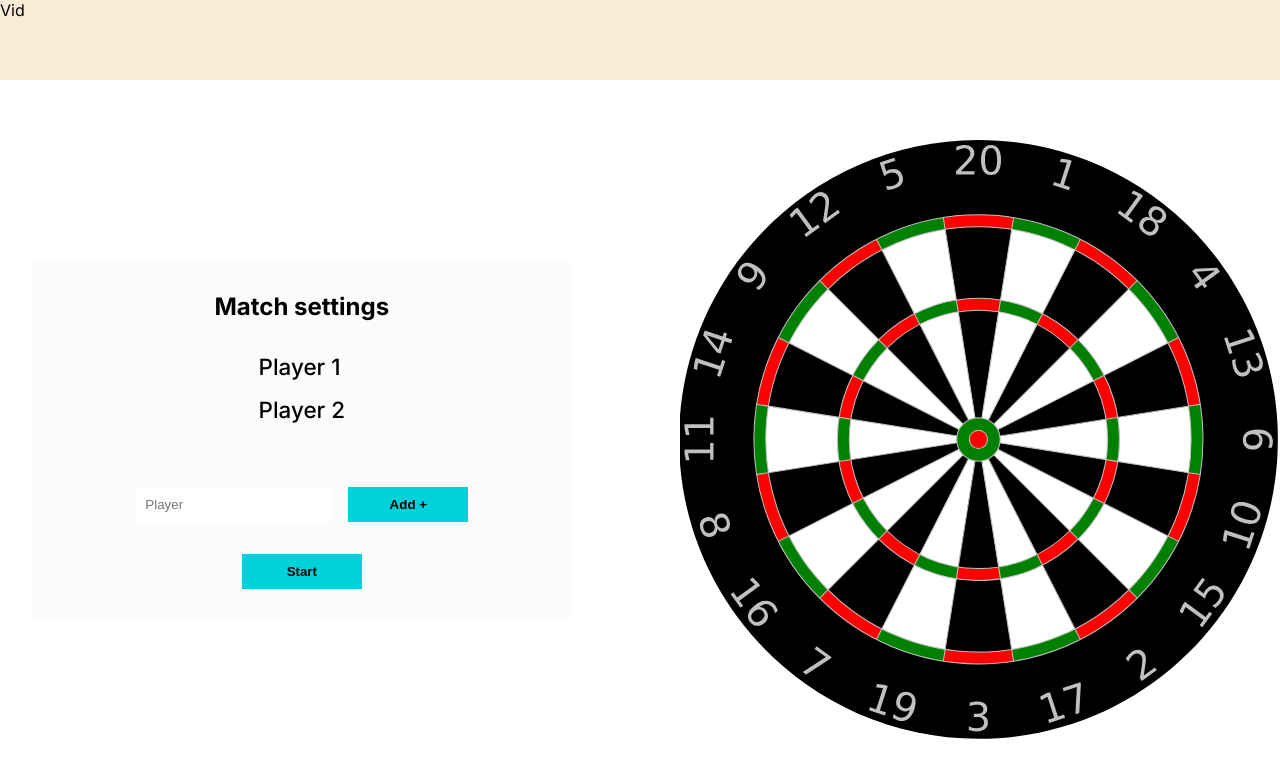
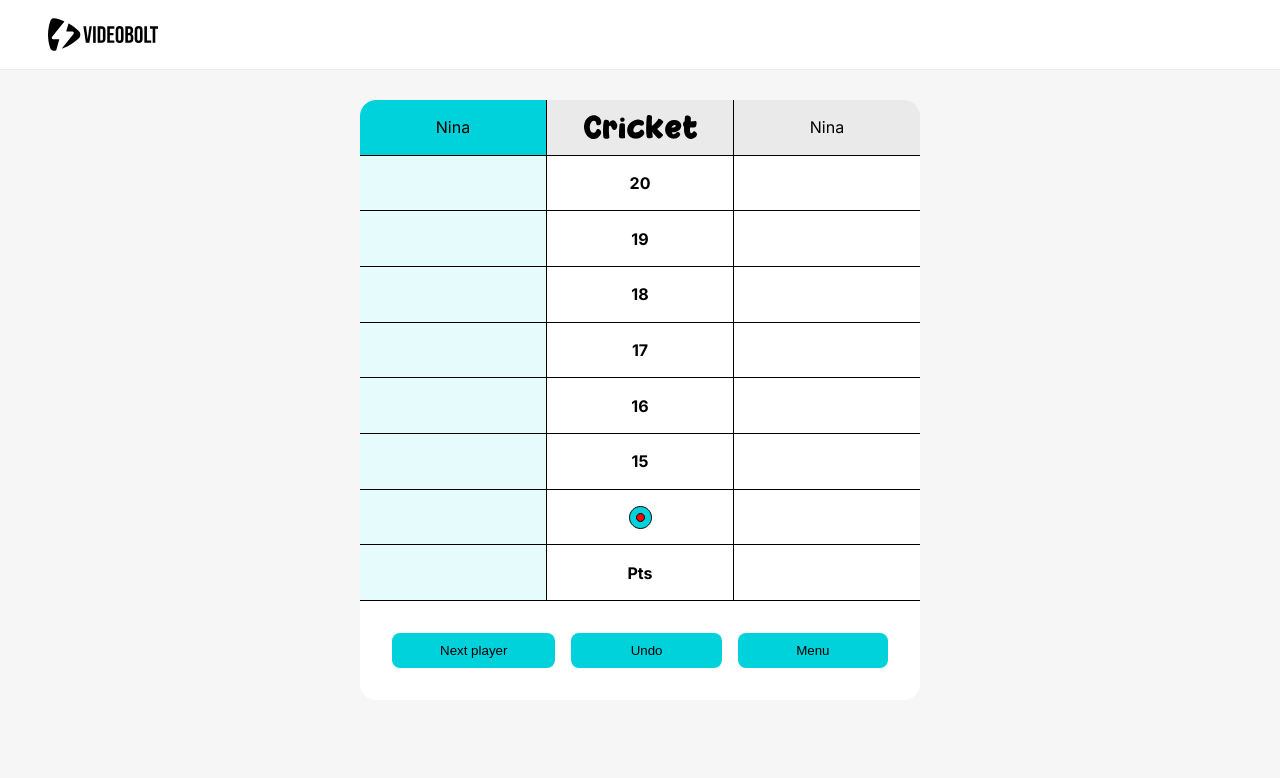
Before and after one commit to vucasavovic/darts-scoreboard-app, a website built with webpack: page public/index.html in a window 1280 px wide. Built offline with nearby package versions, Linux system fonts and the light colour scheme; files whose address does not match are found by name.

Commit message:
Create scoreboard

```diff
--- a/public/css/main.scss
+++ b/public/css/main.scss
@@ -1,4 +1,9 @@
 @import url('https://fonts.googleapis.com/css2?family=Inter:wght@200;300;400;500;600;700;800&display=swap');
+
+
+$lightgray:#edebeb;
+$aqua:#00D2DC;
+
 *{
     margin:0;
     padding:0;
@@ -6,8 +11,8 @@
     user-select:none;
     box-sizing:border-box;
     text-decoration:none;
+}
 
-}
 
 body{
     font-family:Inter, sans-serif;
@@ -17,164 +22,123 @@ img,span{
     display: block;
 }
 
+.header{
+    position: fixed;
+    width: 100%;
+    height: 70px;
+    top: 0;
+    left: 0;
+    background-color: white;
+    border-bottom: 1px solid $lightgray ;
 
-
-$lightgray:#FAFBFC;
-$aqua:#00D2DC;
-
-main{
-    min-height: 100vh;
-}
-
-header{
-    position: fixed;
-    top:0;
-    left: 0;
-    width: 100%;
-    height: 80px;
-    background-color: antiquewhite;
+    display: flex;
+    align-items: center;
+    padding: 1rem 3rem;
 }
 
 .top{
+    min-height: 100vh;
+    background-color: rgb(246, 246, 246);
 
-    height: 100vh;
-    padding-top:calc(80px);
     display: flex;
+    justify-content: center;
     align-items: center;
 }
 
 .app{
+
+    max-width: 560px;
     width: 100%;
-    display: flex;
 
-    gap: 6vw;
-    min-height: 100%;
+    border-radius: 16px;
+    overflow: hidden;
 
-    >*{
-        width: 50%;
-    }
-}
-
-.menu{
-    background-color:$lightgray;
-    border-radius: 8px;
-
-    display: flex;
-    flex-direction: column;
-    align-items: center;
-    gap: 1rem;
-
-}
-.score-board{
-
-  padding: 2rem;
-  display: flex;
-  flex-direction: column;
-  justify-content: center;
-
-  >.title{
-    font-size: 1.6rem;
-    text-transform: uppercase;
-    text-align: center;
-  }
-}
-
-.scores{
-    margin: 0 auto;
-    margin-top: 2rem;
-    display: flex;
-    border : 1px solid  grey;
-    width: fit-content;
-    >:nth-child(n+2){
-        border-left : 1px solid  grey;
-    }
-    >.col{
-        width: fit-content;
-        min-width: 100px;
-        & img{
-            width: 26px;
-            height: 26px;
-        }
-        >*{
-            padding: 1rem;
-            text-align: center;
-            border-top:1px solid grey ;
-            height: 60px;
-            display: flex;
-            justify-content: center;
-            align-items: center;
-        }
-        >:first-child{
-            border-top: 0;
-        }
-        >.title{
-            text-transform: uppercase;
-            font-weight: 700;
-            padding: 0;
-        }
-
-    }
-    >.col.main{
-       background-color: black;
-       color: white;
-       font-weight: 600;
-    }
-
-
-}
-
-.dartboard{
-    align-self: center;
-    >img{
-        width: 100%;
-        max-width: 660px;
-        margin: 0 auto;
-    }
-}
-
-.menu{
-    padding: 2rem;
-    display: flex;
-    flex-direction: column;
-    gap: 2rem;
-    >.player-list{
-        font-size: 1.4rem;
-        font-weight: 500;
-        >:nth-child(n+2){
-            margin-top: 1rem;
-        }
-    }
-
-    >.new-player{
-        margin-top: 2rem;
-        display: flex;
-        gap: 1rem;
-        align-items: center;
-    }
-
-}
-
-input{
-padding: 0.625rem ;
-&:focus{
-    outline: none;
-}
 }
 
 button{
     cursor: pointer;
-    padding: 0.625rem 2rem;
+    padding: 0.625rem 3rem  ;
     background-color: $aqua;
-    font-weight: 600;
-    min-width:120px;
+    text-align: center;
+    width: fit-content;
+    border-radius: 8px;
+    white-space: nowrap;
+}
+
+.panel{
+    background-color: white;
+    display: none;
+    width: 100%;
+    min-height: 600px;
+    &.active{
+        display: flex;
+    }
+}
+
+.panel.score-board{
+    display: flex;
+    flex-direction: column;
+    >.buttons{
+        margin-top: auto;
+        padding: 2rem;
+        width: 100%;
+
+        display: flex;
+        gap: 1rem;
+        >*{
+            flex: 1;
+        }
+    }
+}
+
+.score-rows{
+    flex: 1;
+    display: flex;
+    align-items: stretch;
+    >:nth-child(n+2){
+        border-left: 1px solid black;
+    }
+}
+
+.score-row{
+    flex: 1;
+    text-align: center;
+    display: flex;
+    flex-direction: column;
+    &.main{
+        font-weight: 700;
+    }
+    >.row-header{
+        background-color: #eaeaea;
+    }
+
+    >*{
+        padding: 0.6rem;
+        flex: 1;
+        display: flex;
+        align-items: center;
+        justify-content: center;
+        border-bottom: 1px solid black;
+    }
+
+    & img{
+        margin: 0 auto;
+    }
+
+    &.active{
+        >.row-header{
+            background-color: $aqua;
+        }
+        >*{
+            background-color: rgba($color: $aqua, $alpha: .1);
+        }
+    }
 }
 
 
-[data-panel]{
-    display: none;
+.panel.lobby {
 
 }
+.panel.menu{
 
-[data-panel=active]{
-    display: flex;
 }
--- a/public/index.html
+++ b/public/index.html
@@ -9,43 +9,45 @@
 </head>
 <body>
     <main>
-        <header>
-          Vid
-        </header>
+
+        <div class="header">
+            <img src="./images/videobolt-logo.svg" alt="Videobolt logo">
+        </div>
+
+
         <section class="top">
 
-            <div id="#app" class="app">
-                <section class="score-board">
-                     <div data-panel="">
-                        <div class="scores">
-                            <div class="col player">
-                                <span class="title">Pl. 1</span>
-                                <span><img src="/images/strike-2.svg" alt=""></span>
-                                <span> </span>
-                                <span> </span>
-                                <span> </span>
-                                <span> </span>
-                                <span> </span>
-                                <span> </span>
-                                <span> </span>
+            <div class="app">
+                <div class="panel lobby"></div>
+                <div class="panel score-board active">
+
+                    <div class="score-rows">
+                        <div class="score-row active">
+                            <span class="row-header">Nina</span>
+                            <span></span>
+                            <span></span>
+                            <span></span>
+                            <span></span>
+                            <span></span>
+                            <span></span>
+                            <span></span>
+                            <span></span>
                         </div>
-
-                            <div class="col main">
-                                <span class="title">cricket</span>
-                                <span class="closed">20</span>
+                        <div class="score-row main">
+                            <span class="row-header"><img src="./images/cricket-logo.svg" alt="Game logo"></span>
+                            <span>20</span>
                             <span>19</span>
                             <span>18</span>
                             <span>17</span>
                             <span>16</span>
                             <span>15</span>
-                                <span class="title">bull</span>
-                                <span class="title">pts.</span>
+                            <span><img src="./images/bull.svg" alt="Bullseye"></span>
+                            <span>Pts</span>
                         </div>
-
-                            <div class="col player">
-                                <span class="title">Pl. 2</span>
+                        <div class="score-row">
+                            <span class="row-header">Nina</span>
                             <span></span>
-                                <span><img src="/images/strike-4.svg" alt=""></span>
+                            <span></span>
                             <span></span>
                             <span></span>
                             <span></span>
@@ -54,34 +56,20 @@
                             <span></span>
                         </div>
                     </div>
+
+
+                    <div class="buttons">
+                        <button>Next player</button>
+                        <button>Undo</button>
+                        <button>Menu</button>
                     </div>
-
-                    <form data-panel="active" class="menu">
-                        <h2>Match settings</h2>
-                        <div class="player-list">
-                           <p>Player 1</p>
-                           <p>Player 2</p>
                 </div>
-                        <div class="new-player">
-                            <input placeholder="Player" type="text">
-                            <button data-btn="addPlayer" type="button">Add +</button>
-                        </div>
-                        <button type="button">Start</button>
-                    </form>
-                    <form data-panel class="menu">
-                        <button data-btn="restartMatch" type="button">Restart</button>
-                        <button data-btn="entMatch" type="button">End</button>
-                    </form>
-                </section>
-
-                <section class="dartboard">
-                    <img src="./images/dart-board.svg" alt="dart board">
-                </section>
             </div>
 
         </section>
+
+
     </main>
-
     <script src="./bundle.js"></script>
 </body>
 </html>
```
Also changed, not shown: public/css/main.css, public/images/bull.svg (added), public/images/cricket-logo.svg (added), public/images/videobolt-logo.svg (added), 1 other file. Lines whose indentation alone changed are shown as unchanged.
